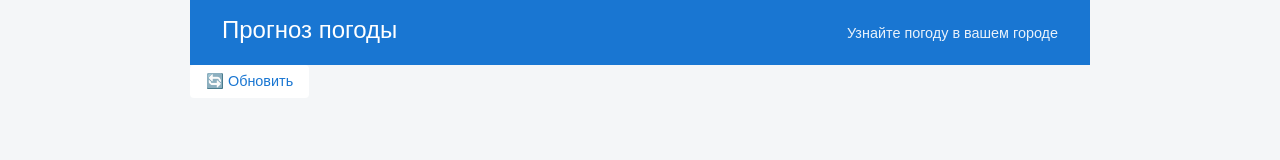
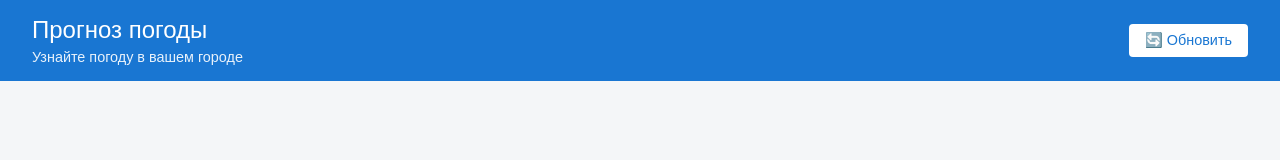
Before and after one commit to VladislaZyuzin/WEB_programming_2025-2026_Zyuzin_lab_4, a plain HTML site: page index.html in a window 1280 px wide. Drawn offline with Linux system fonts and the light colour scheme.

Commit message:
Update index.html

```diff
--- a/index.html
+++ b/index.html
@@ -7,18 +7,19 @@
   <link rel="stylesheet" href="style.css">
 </head>
 <body>
-  <div class="container">
-    <header>
+  <header>
+    <div class="header-content">
       <h1>Прогноз погоды</h1>
       <p class="header-subtitle">Узнайте погоду в вашем городе</p>
-    </header>
-
+    </div>
     <div class="controls">
       <button id="refreshBtn" class="btn btn-primary">
         🔄 Обновить
       </button>
     </div>
+  </header>
 
+  <main>
     <div id="loader" class="loader">
       <div class="spinner"></div>
       <p>Загрузка данных...</p>
@@ -49,7 +50,7 @@
     <div id="currentWeather" class="weather-section"></div>
 
     <div id="citiesList"></div>
-  </div>
+  </main>
 
   <script src="script.js"></script>
 </body>
```
